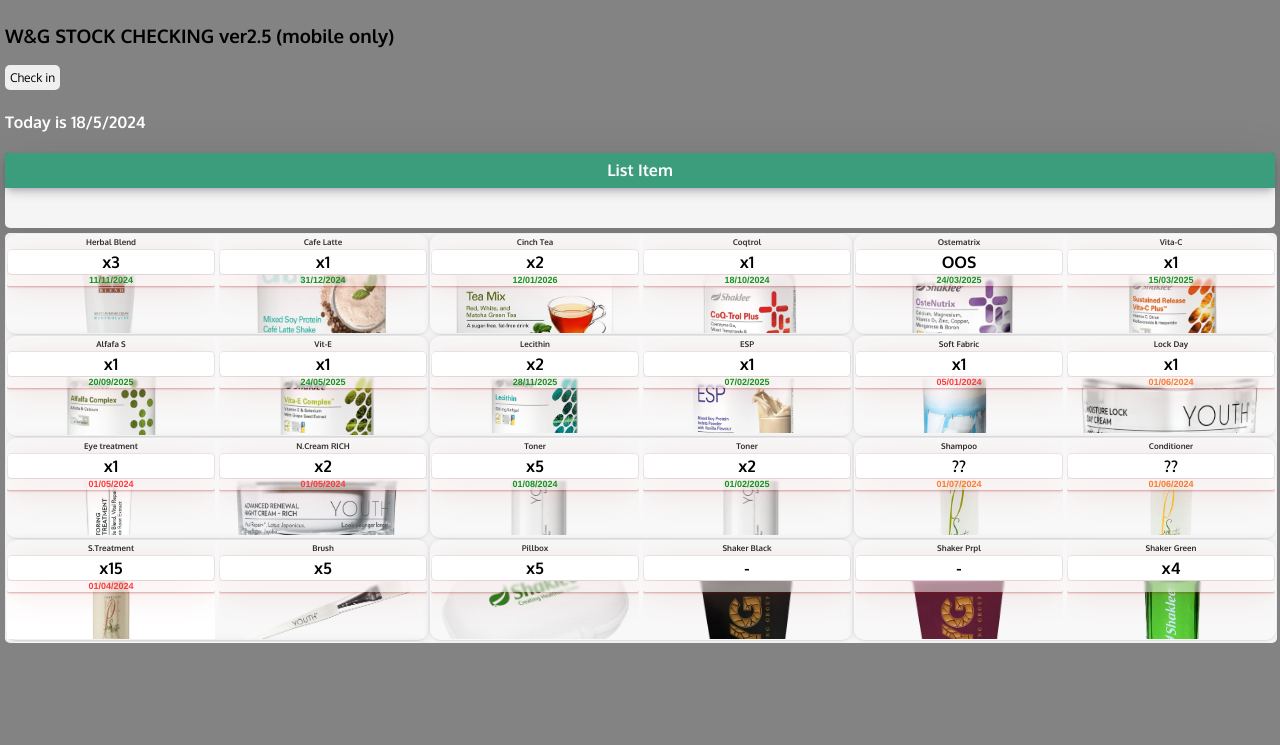
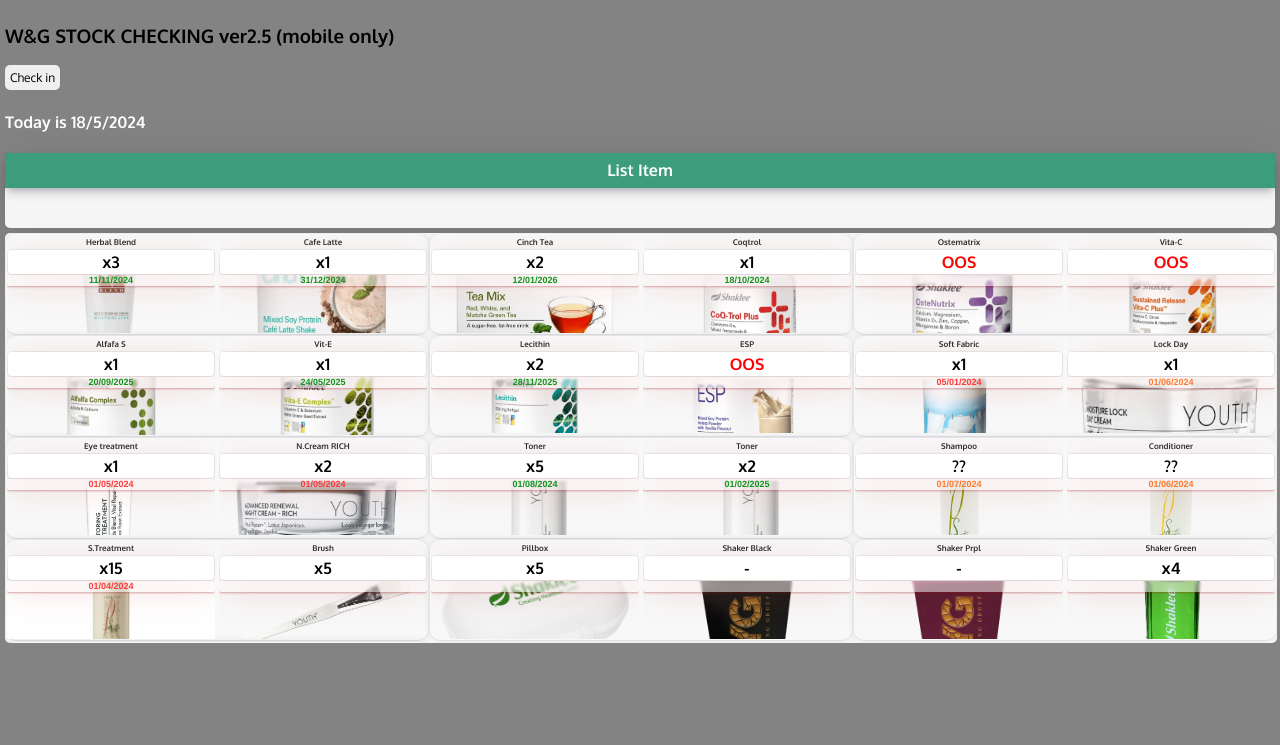
Before and after one commit to Sovietroll/JS-shelfStock, a plain HTML site: page index.html in a window 1280 px wide. Drawn offline with Linux system fonts and the light colour scheme.

Commit message:
OOS update

```diff
--- a/prototypeShelf.css
+++ b/prototypeShelf.css
@@ -33,6 +33,9 @@
       .currentDate-NotExpired{
         color: rgb(18, 148, 29);
       }
+
+      /*! OOS CSS */
+
       .list {
         background-color: rgb(245, 245, 245);
         width: 100%;
@@ -473,7 +476,9 @@
       .panelNumber-Quantity:active{
         background-color: rgb(250, 41, 41);
       }
-
+      .panelNumber-Quantity-OOS{
+        color: red;
+      }
       .css-input{ /* HIDDEN INPUT */
         visibility: hidden;
         position: absolute;
--- a/prototypeShelf.js
+++ b/prototypeShelf.js
@@ -84,6 +84,29 @@
 const quantityK2 = document.querySelector('.panelNumber-QuantityK2');
 const quantityL1 = document.querySelector('.panelNumber-QuantityL1');
 const quantityL2 = document.querySelector('.panelNumber-QuantityL2');
+
+
+allQuantities = [
+    quantityA1, quantityA2, quantityB1, quantityB2, quantityC1,
+    quantityC2, quantityD1, quantityD2, quantityE1, quantityE2,
+    quantityF1, quantityF2, quantityG1, quantityG2, quantityH1,
+    quantityH2, quantityI1, quantityI2, quantityJ1, quantityJ2,
+    quantityK1, quantityK2, quantityL1, quantityL2
+]
+
+// node.textContent.includes('Some text');
+
+// allQuantities.forEach(qty => {
+//     if (qty.textContent === 'OOS'){
+//         console.log('OOS1');
+//     }
+//     else if (qty.innerHTML === 'x1'){
+//         console.log('OOS2');
+//     }
+// })
+// window.addEventListener('DOMContentLoaded', () => {
+
+// })
 
 // Name selectors
 const nameA1 = document.querySelector('.js-one-A1');
@@ -218,7 +241,7 @@
 
 //! C2
 nameC2.innerHTML = 'Vita-C';
-quantityC2.innerHTML = 'x1';
+quantityC2.innerHTML = 'OOS';
 dateC2 = dateEXP(expDateC2, 2025,(3-1), 15, 'C2');
 
 //! D1
@@ -238,7 +261,7 @@
 
 //! E2
 nameE2.innerHTML = 'ESP';
-quantityE2.innerHTML = 'x1';
+quantityE2.innerHTML = 'OOS';
 dateE2 = dateEXP(expDateE2, 2025,(2-1), 7, 'E2');
 
 //! F1
@@ -312,6 +335,15 @@
 // dateL2 = dateEXP(expDateL2, 2024,(1-1), 12, '');
 
 
+allQuantities.forEach((qty,exp) => {
+    const expDates = allExpDates[exp];
+    if (qty.textContent === 'OOS'){
+        console.log('OOS');
+        qty.classList.add("panelNumber-Quantity-OOS");
+        expDates.innerHTML = ''; //* place blank at expired date of OOS items
+    }
+})
+
 //TODO allDatesExpValues//
 let allDatesExpValues = [
     dateA1, dateA2,
@@ -337,15 +369,15 @@
 
     if (dateValues <= dateToday){ //! RED
         dateHTML.classList.add("currentDate-Expired");
-        console.log('expired');
+        // console.log('expired');
 
     }
     else if (nearEXP < dateToday){ //! ORANGE
         dateHTML.classList.add("currentDate-NearExpired");
-        console.log('HALF');
+        // console.log('HALF');
     }
     else if (dateValues >= dateToday){ //! GREEN
         dateHTML.classList.add("currentDate-NotExpired");
-        console.log('not expired');
+        // console.log('not expired');
     }
 })
```
